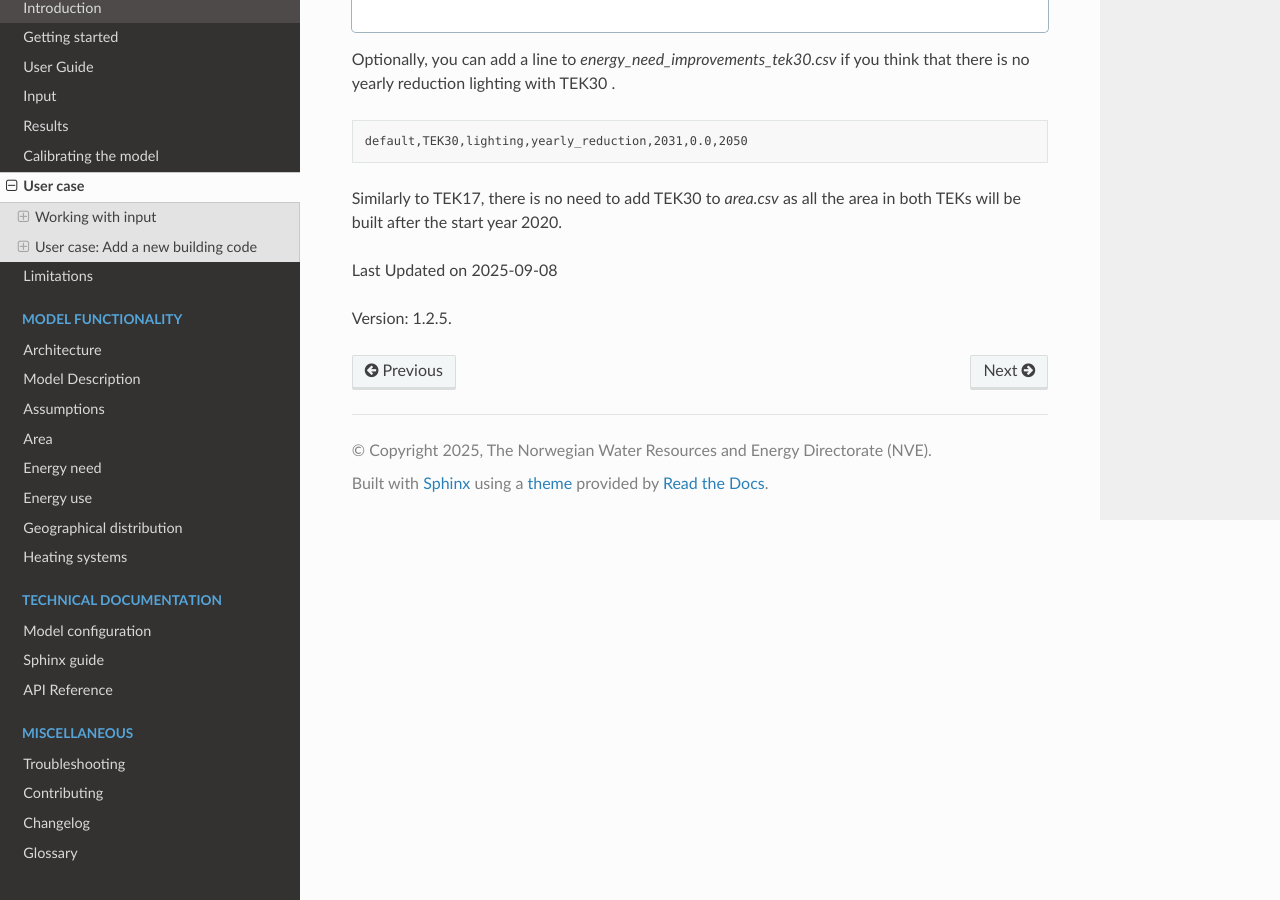
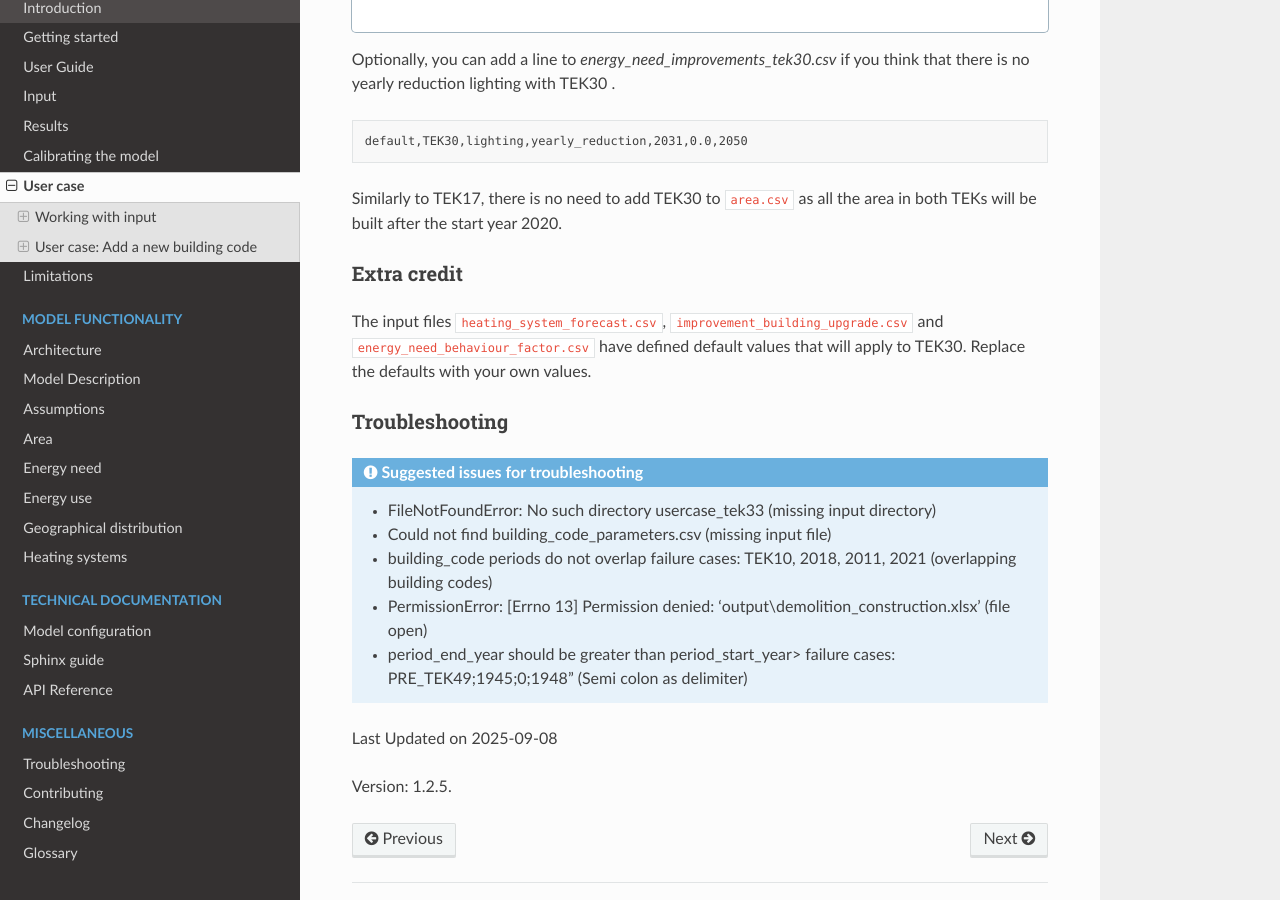
Before and after one commit to NVE/ebm, a Sphinx documentation site: the page built from docs/source/user_case.rst, in a window 1280 px wide and 900 px high, scrolled down 4686 px. Built offline with Sphinx 7.4.7 and the Read the Docs theme 3.1.0, drawn with Linux system fonts in a browser that asks for light colours.

Commit message:
#3106 Add drafts for extra credit and troubleshooting

```diff
--- a/docs/source/user_case.rst
+++ b/docs/source/user_case.rst
@@ -657,7 +657,27 @@ Optionally, you can add a line to `energy_need_improvements_tek30.csv` if you th
    default,TEK30,lighting,yearly_reduction,2031,0.0,2050
 
 
-Similarly to TEK17, there is no need to add TEK30 to `area.csv` as all the area in both TEKs will be built after the start year 2020.
+Similarly to TEK17, there is no need to add TEK30 to ``area.csv`` as all the area in both TEKs will be built after the start year 2020.
+
+
+Extra credit
+++++++++++++
+
+The input files ``heating_system_forecast.csv``, ``improvement_building_upgrade.csv`` and ``energy_need_behaviour_factor.csv``
+have defined default values that will apply to TEK30. Replace the defaults with your own values.
+
+
+
+Troubleshooting
++++++++++++++++
+
+.. admonition:: Suggested issues for troubleshooting
+
+    - FileNotFoundError: No such directory usercase_tek33 (missing input directory)
+    - Could not find building_code_parameters.csv (missing input file)
+    - building_code periods do not overlap failure cases: TEK10, 2018, 2011, 2021 (overlapping building codes)
+    - PermissionError: [Errno 13] Permission denied: 'output\\demolition_construction.xlsx' (file open)
+    - period_end_year should be greater than period_start_year> failure cases: PRE_TEK49;1945;0;1948" (Semi colon as delimiter)
 
 
 
```
